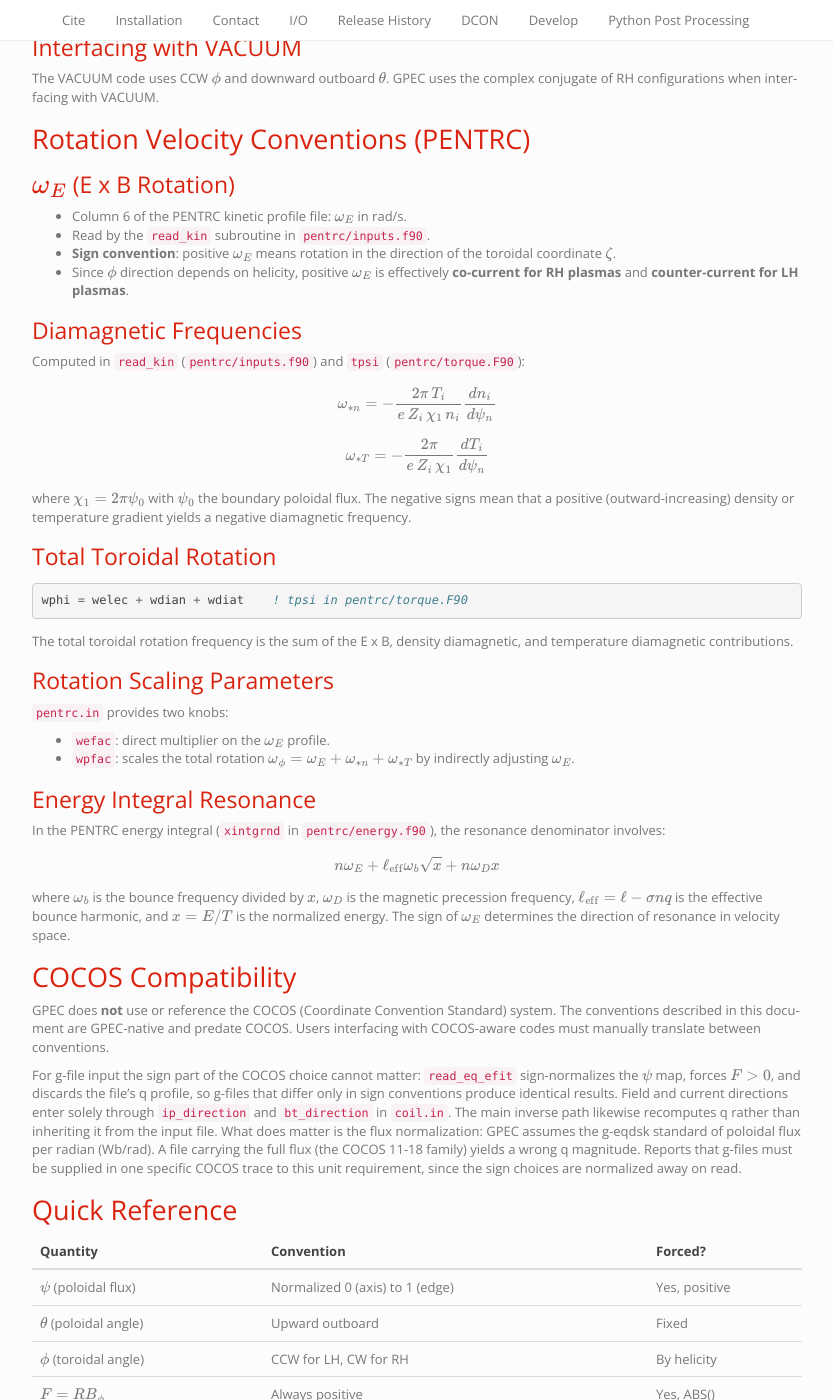
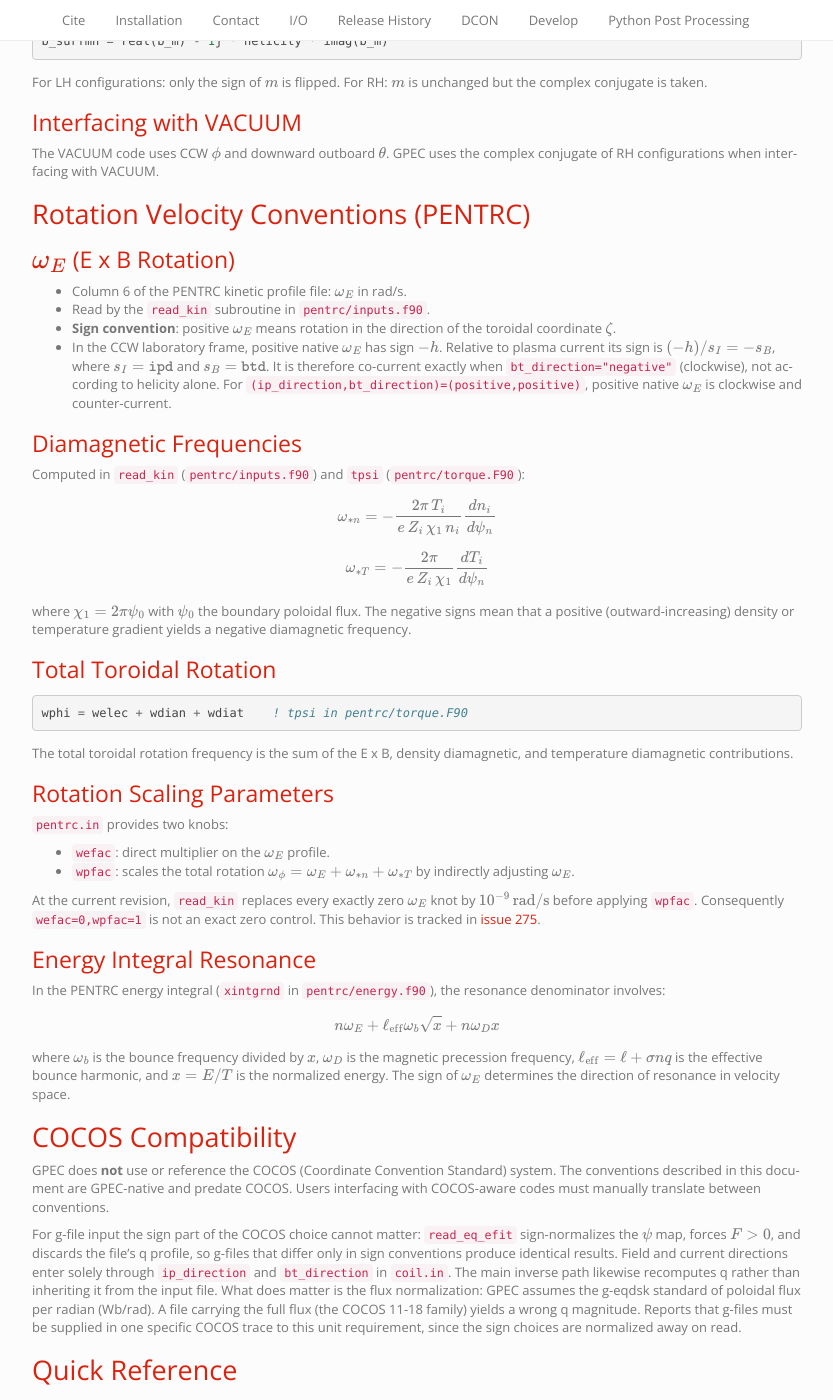
Before and after one commit to PrincetonUniversity/GPEC, a Sphinx documentation site: the page built from docs/sign_conventions.rst, in a window 1280 px wide and 1400 px high, scrolled down 3014 px. Shown: the whole window, without its empty margins (38-871 px from the left). Built offline with Sphinx 7.4.7, drawn with Linux system fonts in a browser that asks for light colours; some of the changed text lies outside the part shown.

Commit message:
DOCS - correct the PENTRC rotation and harmonic sign statements
Five corrections to docs/sign_conventions.rst, all verified against the
executables rather than against the surrounding prose:

- The coordinate section presented the native DCON chart as though it fixed
  physical handedness. It does not: the chart and its exp[2 pi i(m theta - n zeta)]
  decomposition are defined independently of the machine embedding, which is
  applied separately via helicity.

- The machine embedding is now stated explicitly as
  phi_CCW = -h(2 pi zeta + dphi) with h = helicity, from coil/field.F, so readers
  can map a native toroidal quantity to the laboratory frame without reading the
  coil module.

- 'Positive omega_E is co-current for RH plasmas' was under-specified. In the CCW
  frame positive native omega_E has sign -h, and relative to the plasma current
  its sign is (-h)/ipd = -btd. So it is co-current exactly when
  bt_direction='negative', which is a statement about the absolute field direction
  and cannot be recovered from helicity alone. Filed as issue #276.

- The effective bounce harmonic was printed as ell - sigma*n*q. Every executable
  path uses ell + sigma*n*q (pentrc/pitch.f90:244, pentrc/torque.F90:605).

- Added a note that read_kin replaces exactly-zero omega_E knots by 1e-9 rad/s,
  so wefac=0 with wpfac=1 is not an exact zero control (issue #275), and a source
  reference for the native-to-machine toroidal map.

Split out of the PENTRC numerical fixes, which these were previously bundled with.
An earlier draft of this change also rewrote the safety-factor section to say that
the inverse path inherits q from the input file; that is superseded by #268, which
established that inverse_run recomputes q by flux-surface integration, and the
current text is left as #268 has it.

```diff
--- a/docs/sign_conventions.rst
+++ b/docs/sign_conventions.rst
@@ -17,8 +17,11 @@ setting up kinetic calculations.
 Coordinate System
 =================
 
-GPEC uses right-handed magnetic coordinates :math:`(\psi, \theta, \zeta)` with
-Fourier decomposition :math:`\exp(im\theta - in\phi)`.
+DCON defines its native magnetic chart :math:`(\psi, \theta, \zeta)` and
+Fourier decomposition :math:`\exp[2\pi i(m\theta-n\zeta)]` independently of
+the physical machine embedding.  Do not infer physical handedness from this
+abstract chart alone: GPEC maps its native toroidal coordinate to the
+counter-clockwise machine angle using ``helicity``, as described below.
 
 Poloidal Flux :math:`\psi`
 --------------------------
@@ -46,6 +49,10 @@ Toroidal Coordinate :math:`\zeta` and :math:`\phi`
 - :math:`\phi` is effectively **CCW** (counter-clockwise from above) for
   left-handed (LH) configurations, but **CW** (clockwise) for right-handed
   (RH) configurations.
+- In the laboratory convention where :math:`\phi_{\rm CCW}` increases
+  counter-clockwise viewed from above, the implemented machine embedding is
+  :math:`\phi_{\rm CCW}=-h(2\pi\zeta+\delta\phi)`, with
+  :math:`h=\mathrm{helicity}` (``coil/field.F``).
 
 Working Coordinate Options
 --------------------------
@@ -229,9 +236,13 @@ Rotation Velocity Conventions (PENTRC)
 - Read by the ``read_kin`` subroutine in ``pentrc/inputs.f90``.
 - **Sign convention**: positive :math:`\omega_E` means rotation in the
   direction of the toroidal coordinate :math:`\zeta`.
-- Since :math:`\phi` direction depends on helicity, positive :math:`\omega_E`
-  is effectively **co-current for RH plasmas** and **counter-current for
-  LH plasmas**.
+- In the CCW laboratory frame, positive native :math:`\omega_E` has sign
+  :math:`-h`.  Relative to plasma current its sign is
+  :math:`(-h)/s_I=-s_B`, where :math:`s_I=\mathtt{ipd}` and
+  :math:`s_B=\mathtt{btd}`.  It is therefore co-current exactly when
+  ``bt_direction="negative"`` (clockwise), not according to helicity alone.
+  For ``(ip_direction,bt_direction)=(positive,positive)``, positive native
+  :math:`\omega_E` is clockwise and counter-current.
 
 Diamagnetic Frequencies
 -----------------------
@@ -270,6 +281,12 @@ Rotation Scaling Parameters
 - ``wpfac``: scales the total rotation :math:`\omega_\phi = \omega_E + \omega_{*n} + \omega_{*T}`
   by indirectly adjusting :math:`\omega_E`.
 
+At the current revision, ``read_kin`` replaces every exactly zero
+:math:`\omega_E` knot by :math:`10^{-9}\,\mathrm{rad/s}` before applying
+``wpfac``.  Consequently ``wefac=0,wpfac=1`` is not an exact zero control.
+This behavior is tracked in `issue 275
+<https://github.com/PrincetonUniversity/GPEC/issues/275>`_.
+
 Energy Integral Resonance
 -------------------------
 
@@ -282,7 +299,7 @@ resonance denominator involves:
 
 where :math:`\omega_b` is the bounce frequency divided by :math:`x`,
 :math:`\omega_D` is the magnetic precession frequency,
-:math:`\ell_{\mathrm{eff}} = \ell - \sigma n q` is the effective bounce harmonic,
+:math:`\ell_{\mathrm{eff}} = \ell + \sigma n q` is the effective bounce harmonic,
 and :math:`x = E/T` is the normalized energy. The sign of :math:`\omega_E`
 determines the direction of resonance in velocity space.
 
@@ -362,6 +379,7 @@ Source Code References
 - **Resonant surface finder**: ``sing_find`` in ``dcon/sing.f``
 - **Output sign flips**: ``gpec/gpout.f`` (many locations, search ``helicity``)
 - **omega_E input**: ``read_kin`` in ``pentrc/inputs.f90``
+- **native-to-machine toroidal map**: ``field_bs_psi`` in ``coil/field.F``
 - **Diamagnetic frequencies**: ``tpsi`` in ``pentrc/torque.F90``
 - **Energy integral**: ``xintgrnd`` in ``pentrc/energy.f90``
 - **SURFMN interface**: ``docs/outputs.rst``
```
